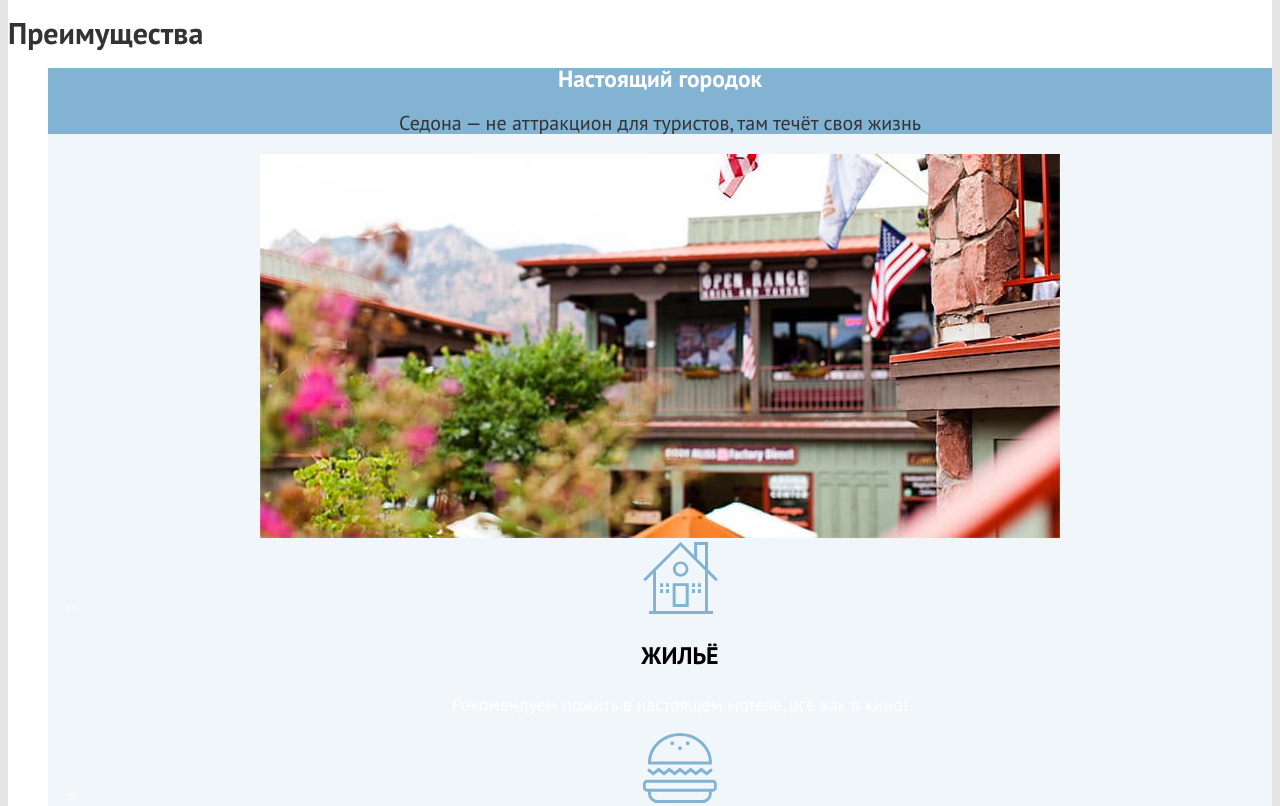
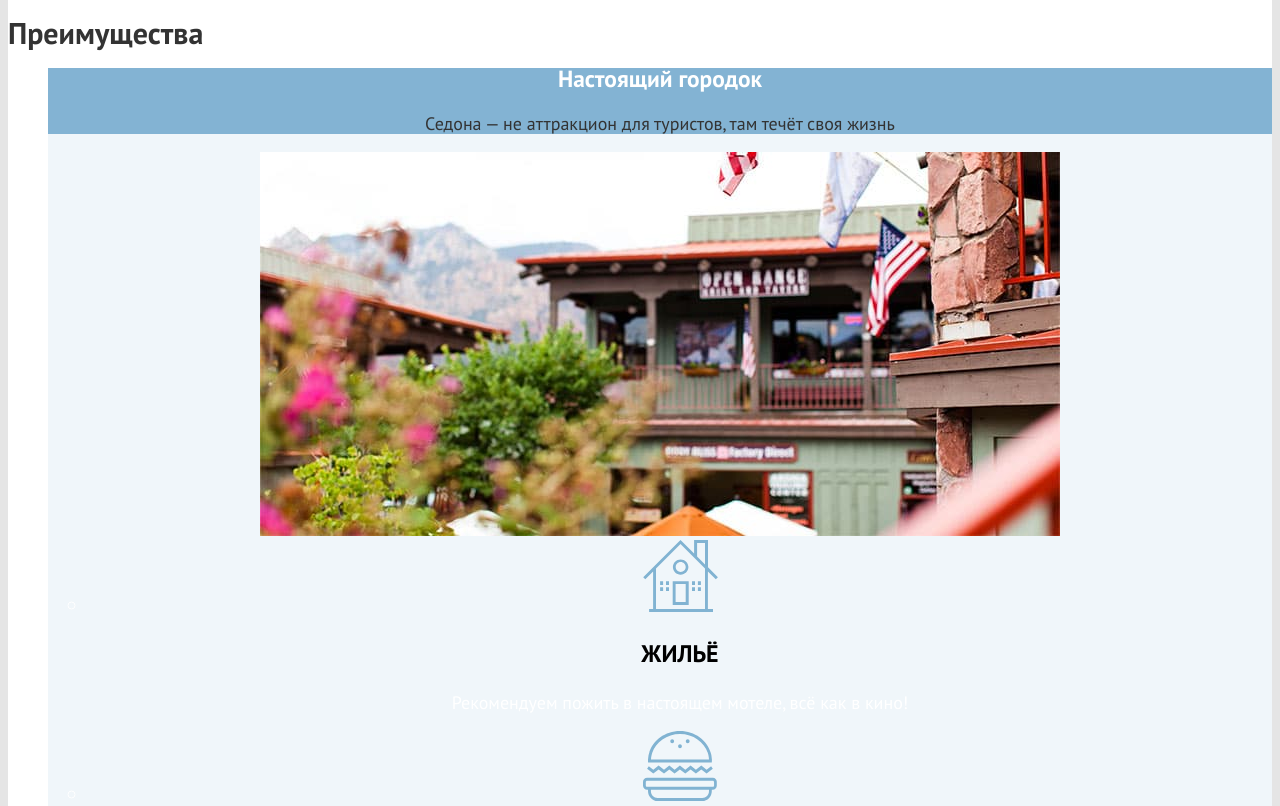
Before and after one commit to htmlacademy-htmlcss/1961497-sedona-33, a plain HTML site: page index.html in a window 1280 px wide. Shown: the part 1027-1833 px from the top of the page. Drawn offline with Linux system fonts and the light colour scheme.

Commit message:
Вносит поправки и доработку

```diff
--- a/styles/styles.css
+++ b/styles/styles.css
@@ -108,6 +108,9 @@ body {
 
 .advantages-description {
     color:#333333;
+    font-size: 18px;
+    line-height: 21px;
+    text-align: center;
 }
 
 .advantages-item-text-block {
```
